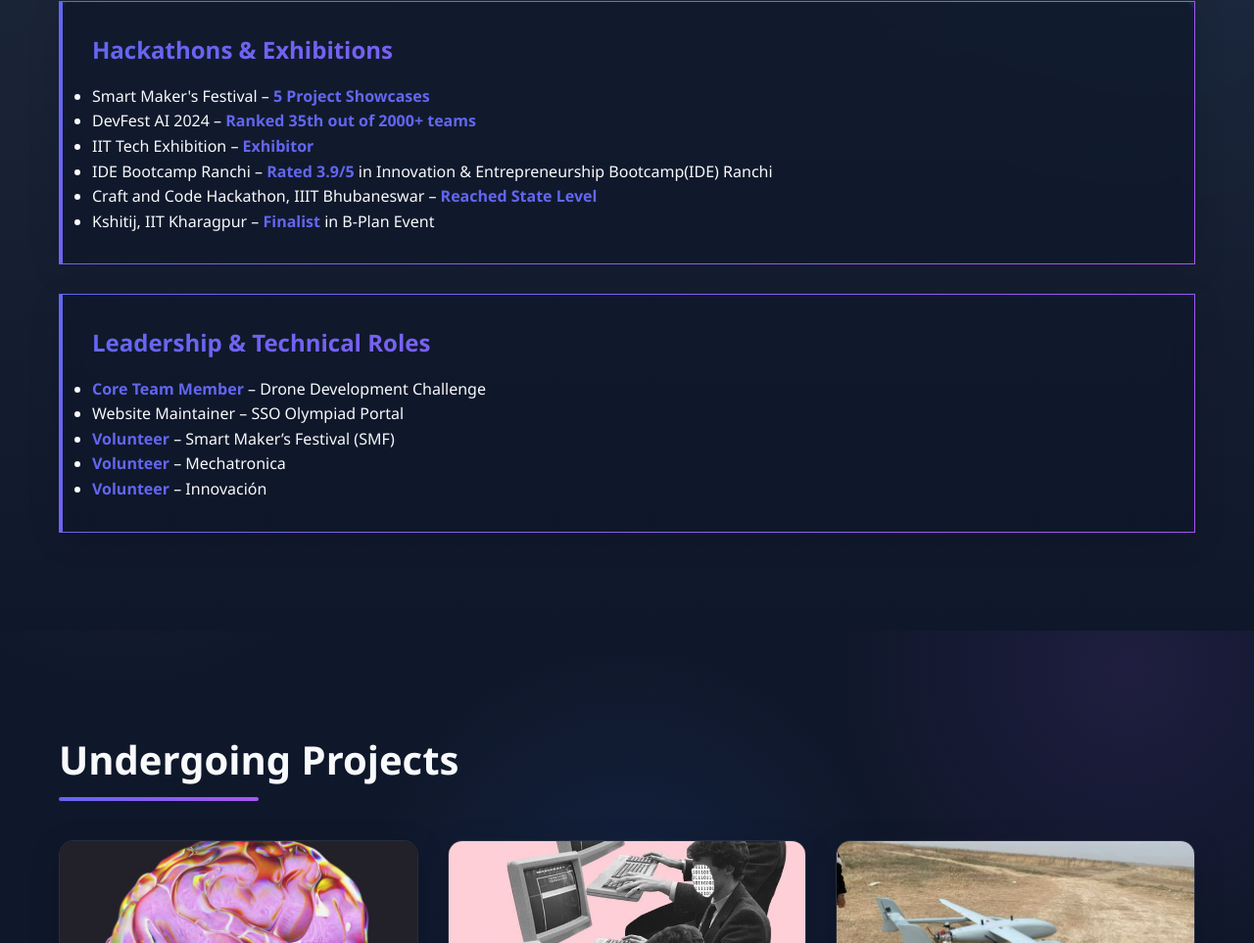
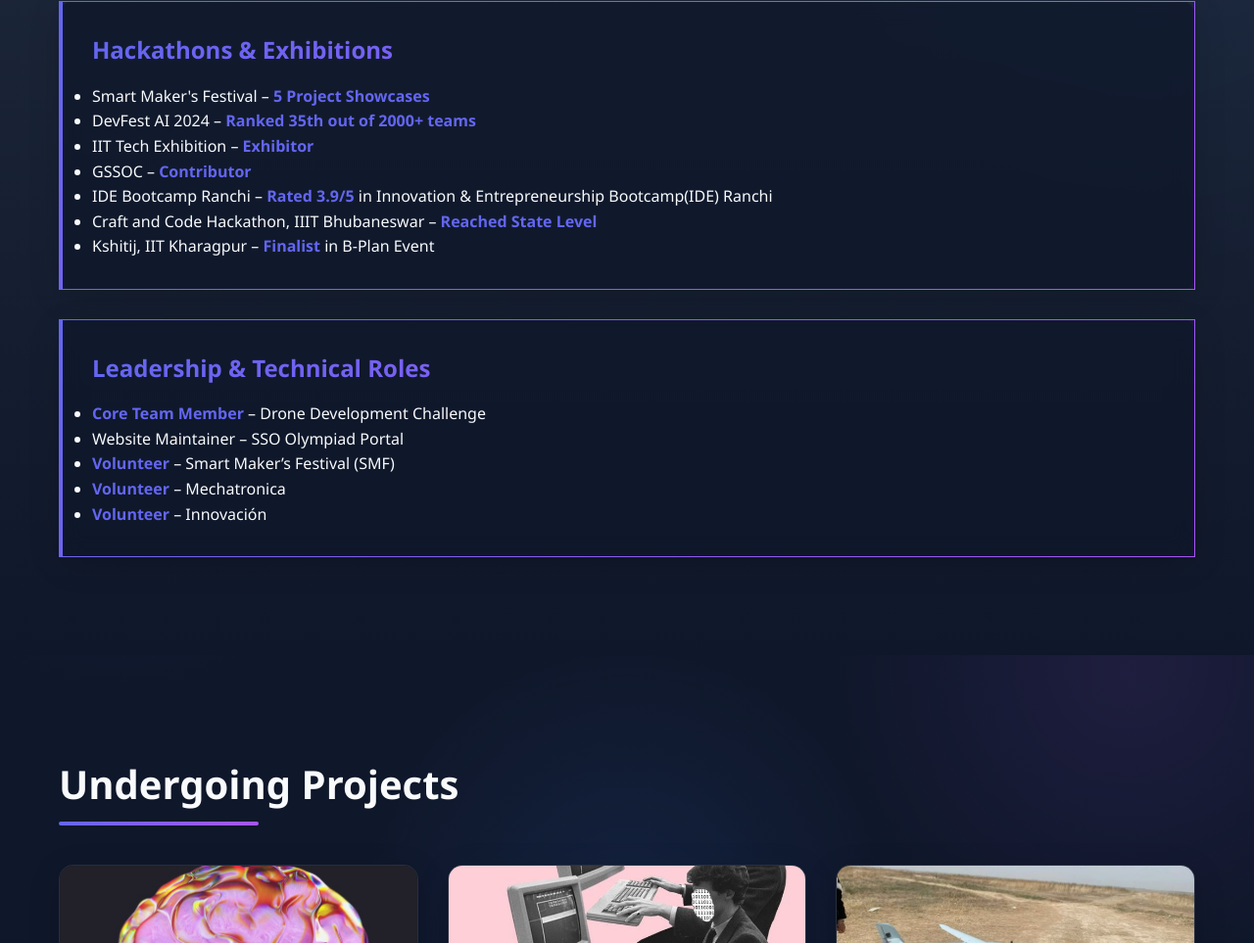
Before and after one commit to debojyoti10CC/portfolio, a plain HTML site: page index.html in a window 1280 px wide. Shown: the part 3717-4680 px from the top of the page at 98% size. Drawn offline with Linux system fonts and the light colour scheme.

Commit message:
Update index.html

```diff
--- a/index.html
+++ b/index.html
@@ -1218,6 +1218,7 @@
                 <li>Smart Maker's Festival – <span class="highlight">5 Project Showcases</span></li>
                 <li>DevFest AI 2024 – <span class="highlight">Ranked 35th out of 2000+ teams</span></li>
                 <li>IIT Tech Exhibition – <span class="highlight">Exhibitor</span></li>
+                  <li>GSSOC – <span class="highlight">Contributor</span></li>
                 <li>IDE Bootcamp Ranchi – <span class="highlight">Rated 3.9/5</span> in Innovation & Entrepreneurship Bootcamp(IDE) Ranchi</li>
                 <li>Craft and Code Hackathon, IIIT Bhubaneswar – <span class="highlight">Reached State Level</span></li>
                 <li>Kshitij, IIT Kharagpur – <span class="highlight">Finalist</span> in B-Plan Event</li>
```
